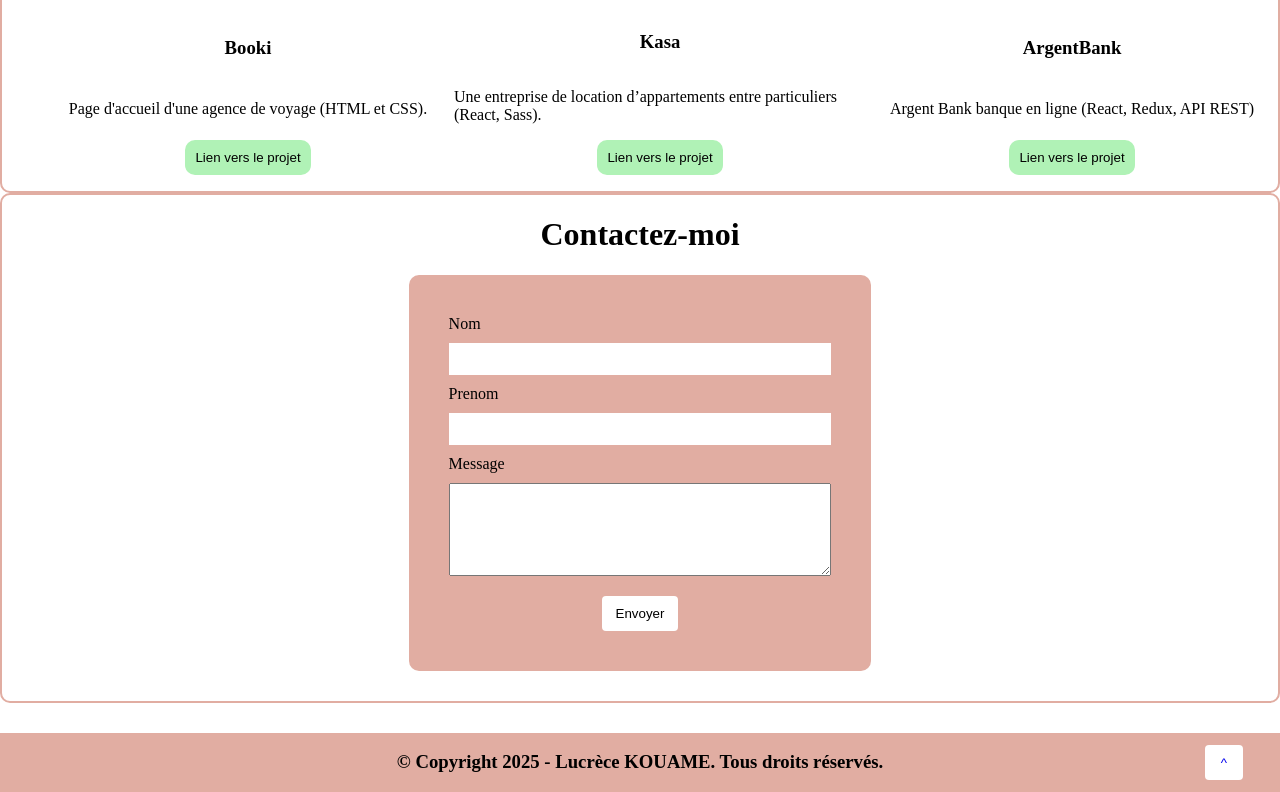
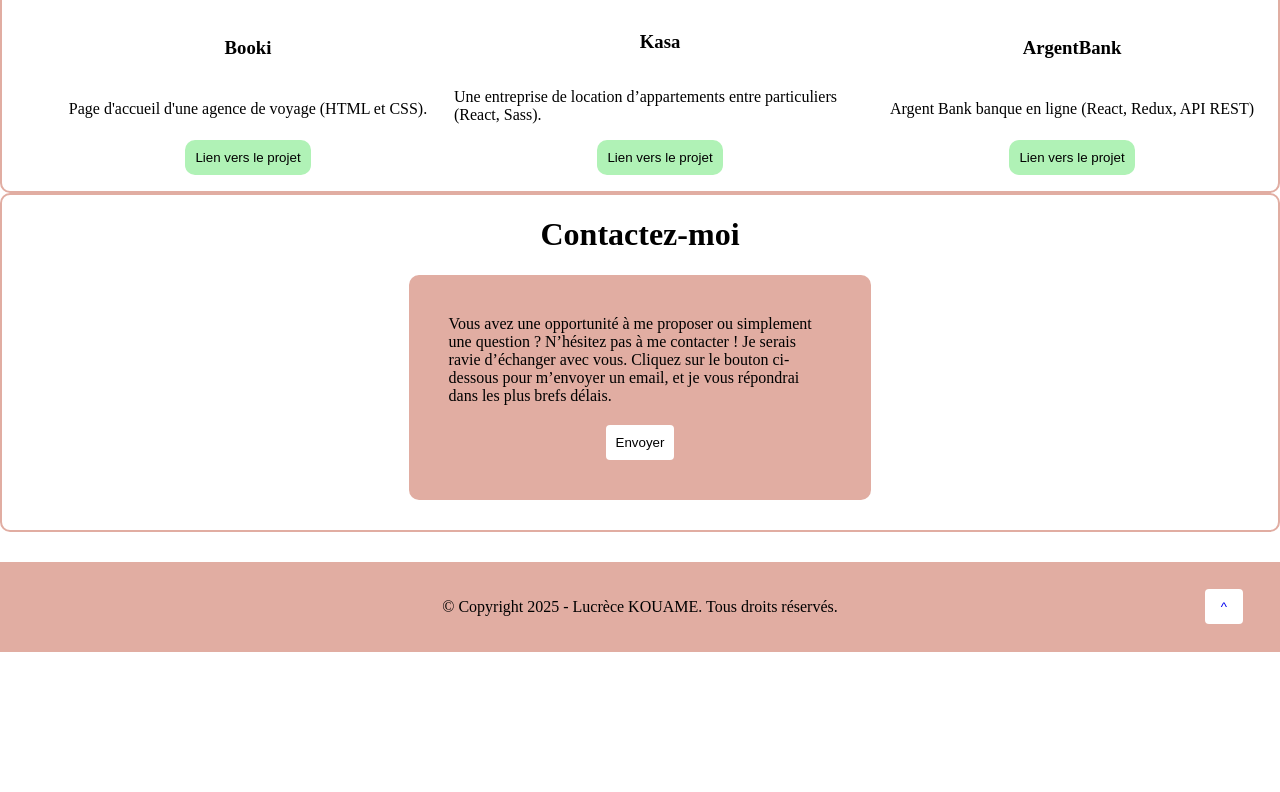
Before and after one commit to lucrece-k/mon-portfolio, a React (Vite) app: page / in a window 1280 px wide. Shown: the part 2119-2911 px from the top of the page. After the commit the page ends 2771 px from the top, so only its background shows below. Built offline with nearby package versions, Linux system fonts and the light colour scheme; the HTML template or start-up script is replaced by a standard one.

Commit message:
modif partie contact

```diff
--- a/src/components/Contact/index.tsx
+++ b/src/components/Contact/index.tsx
@@ -3,18 +3,15 @@ export default function Contact() {
   return (
     <div className="contact" id="contact">
       <h1>Contactez-moi</h1>
-
-      <form action="">
-        <div className="contact-input">
-          <label htmlFor="nom">Nom</label>
-          <input type="text" />
-          <label htmlFor="prenom">Prenom</label>
-          <input type="text" />
-          <label htmlFor="message">Message</label>
-          <textarea name="message" id="message"></textarea>
-        </div>
-        <button>Envoyer</button>
-      </form>
+      <div className="contact_contente">
+        Vous avez une opportunité à me proposer ou simplement une question ?
+        N’hésitez pas à me contacter ! Je serais ravie d’échanger avec vous.
+        Cliquez sur le bouton ci-dessous pour m’envoyer un email, et je vous
+        répondrai dans les plus brefs délais.
+        <a href="mailto:kouamelucrece@gmail.com">
+          <button>Envoyer</button>
+        </a>
+      </div>
     </div>
   );
 }
--- a/src/components/Contact/style.scss
+++ b/src/components/Contact/style.scss
@@ -6,7 +6,7 @@
   border: 2px solid #e1ada2;
   border-radius: 10px;
 
-  form {
+  &_contente {
     display: flex;
     flex-direction: column;
     align-items: center;
@@ -16,22 +16,9 @@
     padding: 40px;
     background-color: #e1ada2;
     margin-bottom: 30px;
-    input {
-      height: 30px;
-      border: none;
-    }
-    textarea {
-      height: 87px;
-    }
-    .contact-input {
-      display: flex;
-      flex-direction: column;
-      gap: 10px;
-      width: 100%;
-    }
+
     button {
       text-align: center;
-      width: 20%;
       border: none;
       background-color: white;
       padding: 10px;
--- a/src/components/Footer/index.tsx
+++ b/src/components/Footer/index.tsx
@@ -2,7 +2,7 @@ import "./style.scss";
 export default function Footer() {
   return (
     <footer className="footer">
-      <h3>© Copyright 2025 - Lucrèce KOUAME. Tous droits réservés.</h3>
+      <p>© Copyright 2025 - Lucrèce KOUAME. Tous droits réservés.</p>
 
       <button>
         <a href="#header">^ </a>
--- a/src/components/Footer/style.scss
+++ b/src/components/Footer/style.scss
@@ -4,6 +4,7 @@
   align-items: center;
   background-color: #e1ada2;
   margin-top: 30px;
+  padding: 20px;
   h1 {
     position: relative;
   }
```
